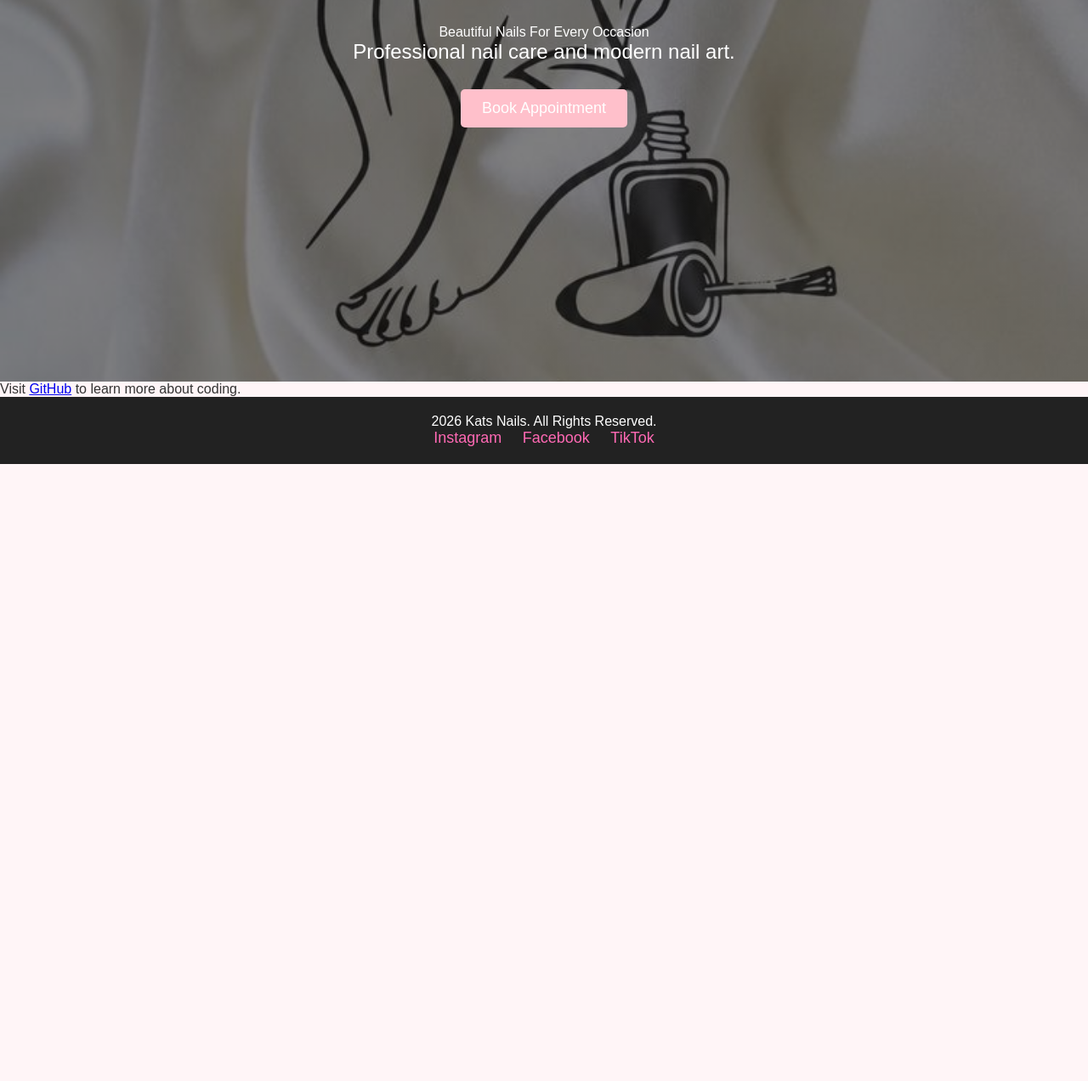
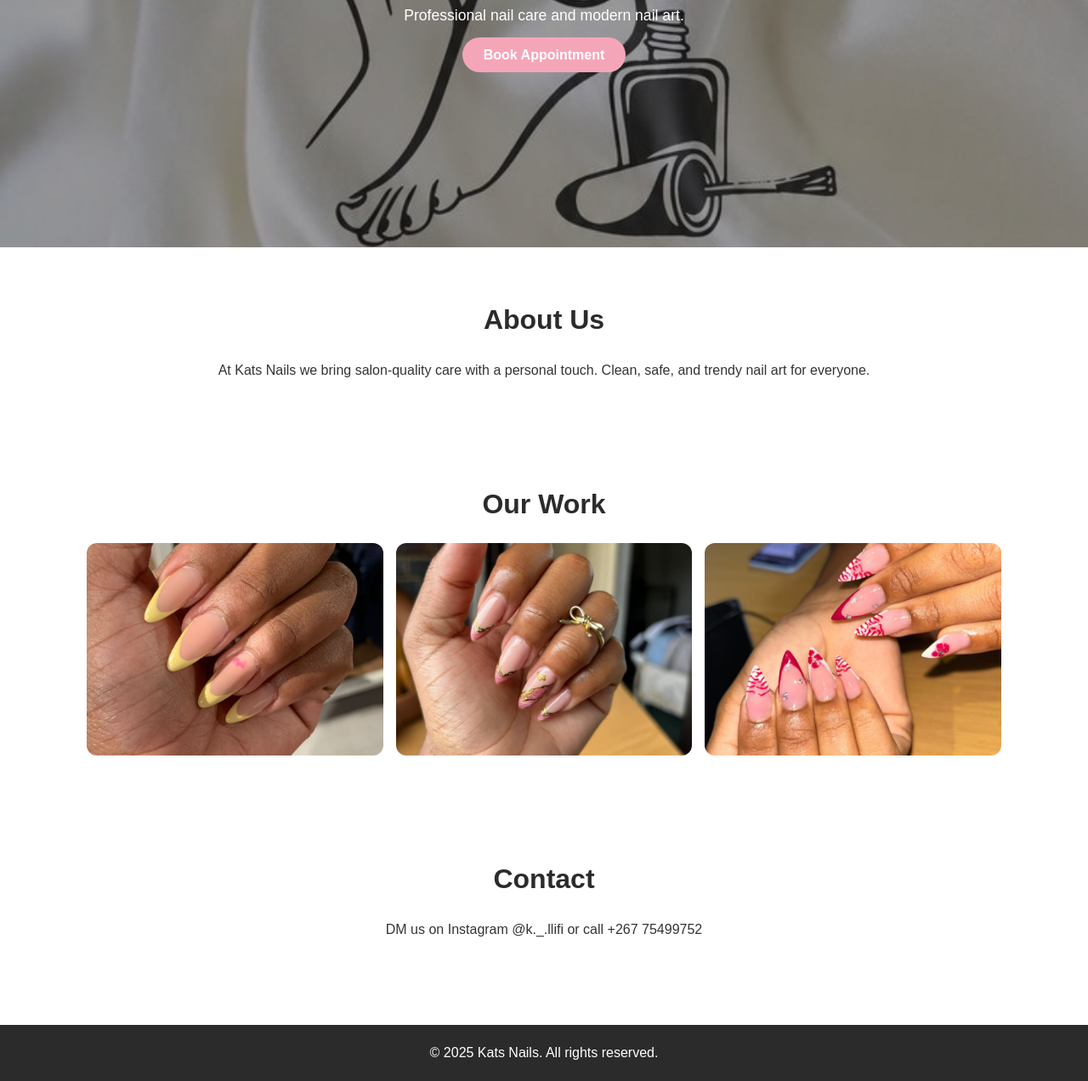
Before and after one commit to bida25-444/bida25-444-katlego, a plain HTML site: page index.html in a window 1280 px wide. Shown: the part 417-1689 px from the top of the page at 85% size. Before the commit the page ends 963 px from the top, so only its background shows below. Drawn offline with Linux system fonts and the light colour scheme.

Commit message:
updated website

```diff
--- a/index.html
+++ b/index.html
@@ -1,68 +1,170 @@
 <!DOCTYPE html>
+<html lang="en">
+<head>
+<meta charset="UTF-8">
+<meta name="viewport" content="width=device-width, initial-scale=1.0">
+<title>Kats Nails | Professional Nail Care</title>
+<style>
+  /* 1. Reset + Fonts */
+    * {margin:0; padding:0; box-sizing:border-box; font-family: 'Poppins', Arial, sans-serif;}
+  body {background:#fff; color:#333; line-height:1.6;}
+  @import url('https://fonts.googleapis.com/css2?family=Poppins:wght@400;600;700&display=swap');
 
-<html lang="en">
+  /* 2. Colors */
+  :root {
+    --primary: #f4a6b8; /* soft pink like nails */
+    --dark: #2b2b2b;
+    --light: #f9f9f9;
+  }
 
-<head>
+  /* 3. Navbar */
+  header {
+    background:#fff;
+    padding:15px 5%;
+    display:flex;
+    justify-content:space-between;
+    align-items:center;
+    position:sticky;
+    top:0;
+    box-shadow:0 2px 10px rgba(0,0,0,0.05);
+    z-index:100;
+  }
+  header h1 {font-size:1.5rem; color:var(--dark);}
+  nav ul {list-style:none; display:flex; gap:25px;}
+  nav a {text-decoration:none; color:var(--dark); font-weight:500;}
+  nav a:hover {color:var(--primary);}
 
-    <meta charset="UTF-8">
+  /* Mobile menu */
+  .menu-toggle {display:none; font-size:1.8rem; cursor:pointer;}
+  @media(max-width:768px){
+    nav ul {
+      display:none;
+      flex-direction:column;
+      background:#fff;
+      position:absolute;
+      top:60px;
+      right:5%;
+      width:200px;
+      box-shadow:0 4px 12px rgba(0,0,0,0.1);
+      padding:15px;
+      border-radius:8px;
+    }
+    nav ul.show {display:flex;}
+    .menu-toggle {display:block;}
+  }
 
-    <meta name="viewport" content="width=device-width, initial-scale=1.0">
+  /* 4. Hero Section */
+  .hero {
+    background:url(images/banner.jpg) center/cover no-repeat;
+    height:80vh;
+    display:flex;
+    align-items:center;
+    justify-content:center;
+    text-align:center;
+    color:#fff;
+    position:relative;
+  }
+  .hero::after {
+    content:'';
+    position:absolute;
+    top:0; left:0; width:100%; height:100%;
+    background:rgba(0,0,0,0.4);
+  }
+  .hero-content {position:relative; z-index:2; max-width:600px; padding:20px;}
+  .hero h2 {font-size:2.5rem; margin-bottom:10px;}
+  .hero p {font-size:1.1rem; margin-bottom:20px;}
+  .btn {
+    background:var(--primary);
+    color:#fff;
+    padding:12px 25px;
+    border-radius:30px;
+    text-decoration:none;
+    font-weight:600;
+    transition:0.3s;
+  }
+  .btn:hover {background:#e88ca1;}
 
-    <title>My First GitHub Page</title>
-<link rel="stylesheet" href="css/styles.css">
+  /* 5. Sections */
+  section {padding:60px 8%; text-align:center;}
+  section h3 {font-size:2rem; margin-bottom:20px; color:var(--dark);}
+
+  /* 6. Gallery Grid */
+  .gallery {
+    display:grid;
+    grid-template-columns:repeat(auto-fit, minmax(250px, 1fr));
+    gap:15px;
+  }
+  .gallery img {
+    width:100%;
+    height:250px;
+    object-fit:cover;
+    border-radius:12px;
+    transition:0.3s;
+  }
+  .gallery img:hover {transform:scale(1.05);}
+
+  /* 7. Footer */
+  footer {
+    background:var(--dark);
+    color:#fff;
+    text-align:center;
+    padding:20px;
+    margin-top:40px;
+  }
+
+  /* 8. Responsive text */
+  @media(max-width:600px){
+    .hero h2 {font-size:1.8rem;}
+    section {padding:40px 5%;}
+  }
+</style>
 </head>
-
 <body>
 
 <header>
-
-    <h1 class="logo">Kats Nails</h1>
-
+  <h1>Kats Nails</h1>
+  <div class="menu-toggle" onclick="document.querySelector('nav ul').classList.toggle('show')">☰</div>
   <nav>
-        <a href="index.html">Home</a>
-        <a href="about.html">About</a>
-        <a href="services.html">Services</a>
-        <a href="gallery.html">Gallery</a>
-        <a href="contact.html">Contact</a>
-    </nav>
-
-</header>
-
+    <ul>
+      <li><a href="home.html">Home</a></li>
+      <li><a href="about.html">About</a></li>
+      <li><a href="services.html">Services</a></li>
+      <li><a href="gallery.html">Gallery</a></li>
+      <li><a href="contact.html">Contact</a></li>
+    </ul>
   </nav>
 </header>
 
- <section class="hero">
-    <div class="hero-text"
-        <h1>Beautiful Nails For Every Occasion</h1>
+<section class="hero" id="home">
+  <div class="hero-content">
+    <h2>Beautiful Nails For Every Occasion</h2>
     <p>Professional nail care and modern nail art.</p>
-        <button> Book Appointment</button>
+    <a href="contact.html" class="btn">Book Appointment</a>
   </div>
 </section>
 
-    <main>
+<section id="about.html">
+  <h3>About Us</h3>
+  <p>At Kats Nails we bring salon-quality care with a personal touch. Clean, safe, and trendy nail art for everyone.</p>
+</section>
 
+<section id="gallery.html">
+  <h3>Our Work</h3>
+  <div class="gallery">
+    <img src="images/nail1.jpg">
+    <img src="images/nail2.jpg">
+    <img src="images/nail3.jpg">
+  </div>
+</section>
 
-
-
-
-        <p>Visit <a href="https://bida25-444.github.io/bida25-444-katlego/">GitHub</a> to learn more about coding.</p>
-
-    </main>
-
-
+<section id="contact.html">
+  <h3>Contact</h3>
+  <p>DM us on Instagram @k._.llifi or call +267 75499752</p>
+</section>
 
 <footer>
-
-       <p> 2026 Kats Nails. All Rights Reserved.</p>
-<div class="socials">
-        <a href="#">Instagram</a>
-        <a href="#">Facebook</a>
-        <a href="#">TikTok</a>
-    </div>
+  <p>© 2025 Kats Nails. All rights reserved.</p>
 </footer>
 
- <script src="js/script.js"></script>
-
 </body>
-
 </html>
```
Lines whose indentation alone changed are shown as unchanged.
